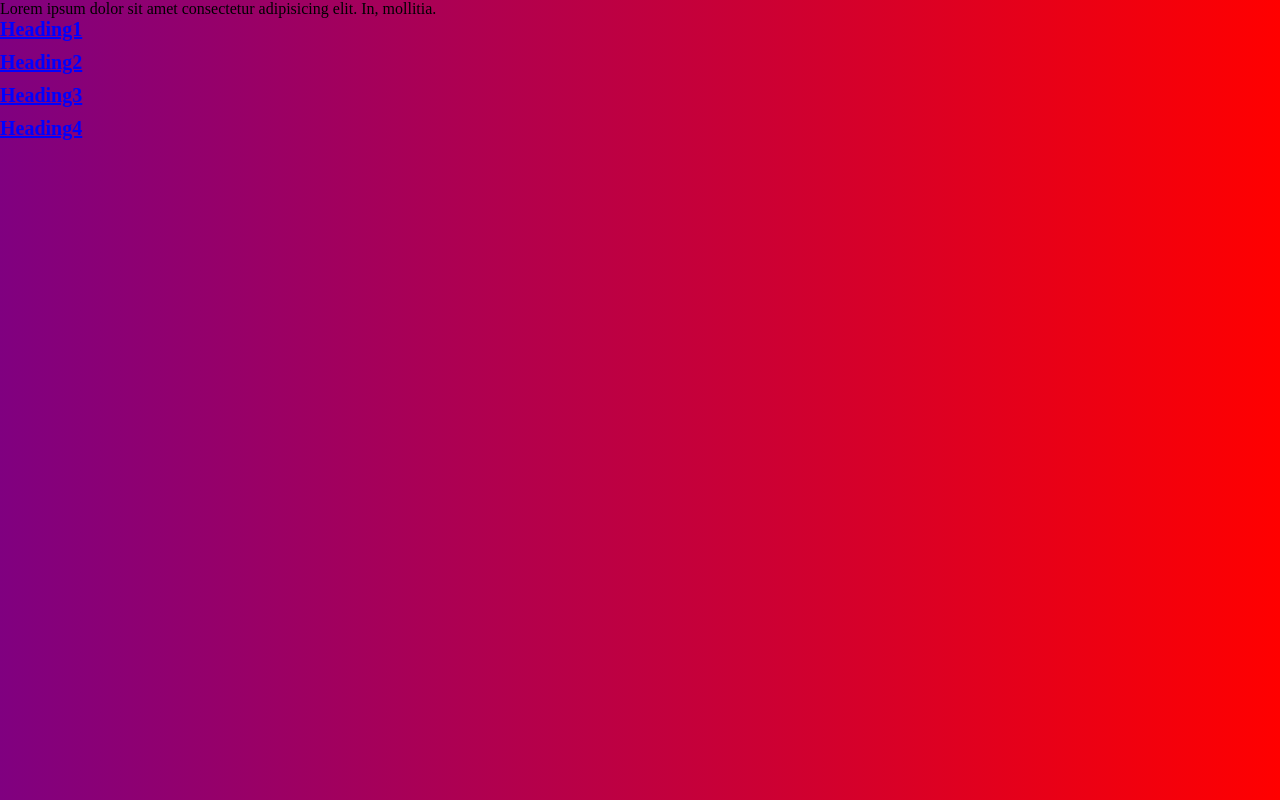
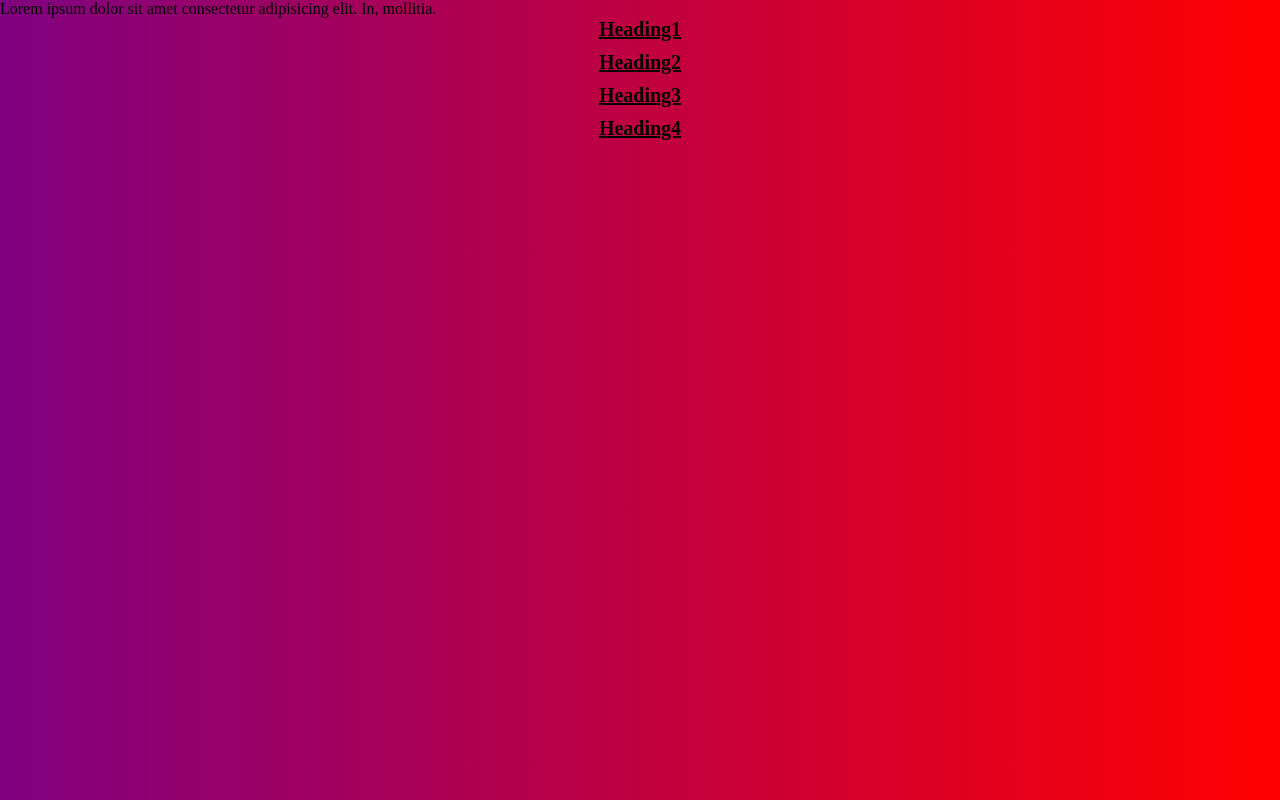
Before and after one commit to amitjangid11/MyRepo, a plain HTML site: page index.html in a window 1280 px wide. Drawn offline with Linux system fonts and the light colour scheme.

Commit message:
Design enhanced 2

```diff
--- a/style.css
+++ b/style.css
@@ -14,7 +14,8 @@ body {
 
 h1 {
   font-size: 20px;
-  color: blue;
+  color: rgb(0, 0, 0);
   text-decoration: underline;
   margin-bottom: 10px;
+  text-align: center;
 }
```
